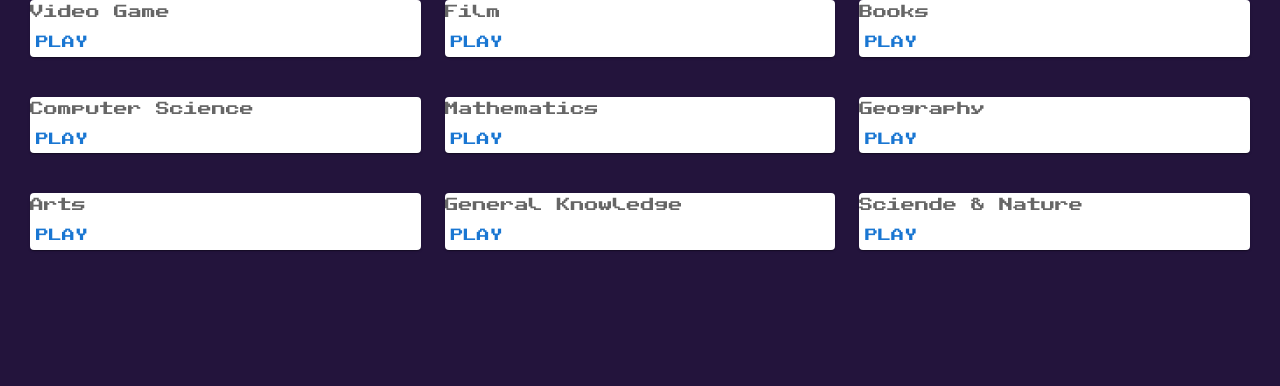
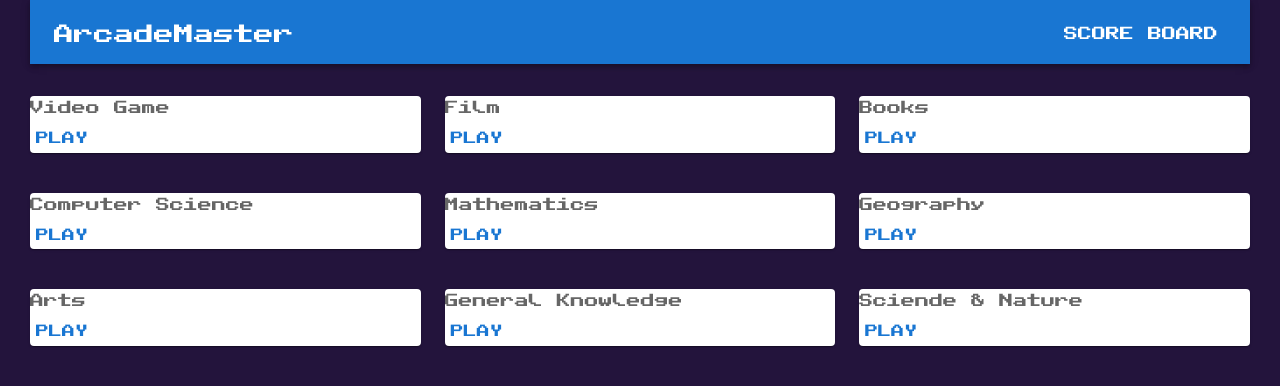
Before and after one commit to brunogomes11/react-game, a React (Vite) app: page / in a window 1280 px wide. Shown: the top 386 px of the page. Built offline with nearby package versions, Linux system fonts and the light colour scheme.

Commit message:
creating the header component

```diff
--- a/package.json
+++ b/package.json
@@ -12,6 +12,12 @@
   "dependencies": {
     "@emotion/react": "^11.11.1",
     "@emotion/styled": "^11.11.0",
+    "@fortawesome/fontawesome-svg-core": "^6.4.2",
+    "@fortawesome/free-brands-svg-icons": "^6.4.2",
+    "@fortawesome/free-regular-svg-icons": "^6.4.2",
+    "@fortawesome/free-solid-svg-icons": "^6.4.2",
+    "@fortawesome/react-fontawesome": "^0.2.0",
+    "@mui/icons-material": "^5.14.13",
     "@mui/material": "^5.14.12",
     "@mui/styled-engine-sc": "^5.14.12",
     "axios": "^0.19.0",
--- a/src/App.jsx
+++ b/src/App.jsx
@@ -2,11 +2,13 @@ import { ThemeProvider, CssBaseline } from "@mui/material";
 import { theme } from "./app_styles.js";
 import Quiz from "./Quiz";
 import SelectCategory from "./SelectCategory.jsx";
+import Header from "./Header.jsx";
 
 function App() {
   return (
     <ThemeProvider theme={theme}>
       <CssBaseline />
+      <Header />
       <SelectCategory />
       {/* <Quiz /> */}
     </ThemeProvider>
--- /dev/null
+++ b/src/Header.jsx
@@ -0,0 +1,18 @@
+import React from "react";
+import { Button, AppBar, Box, Toolbar, Typography } from "@mui/material";
+
+export default function Header() {
+  return (
+    <Box>
+      <AppBar position="static" sx={{ mb: "2rem" }}>
+        <Toolbar sx={{ display: "flex", justifyContent: "space-between" }}>
+          {/* logo here */}
+          <Typography variant="h6" color="inherit" component="div">
+            ArcadeMaster
+          </Typography>
+          <Button color="inherit">Score Board</Button>
+        </Toolbar>
+      </AppBar>
+    </Box>
+  );
+}
```
Also changed, not shown: src/SelectCategory.jsx (+4 -11 lines), 1 other file (tests, documents, lock files or other folders).
